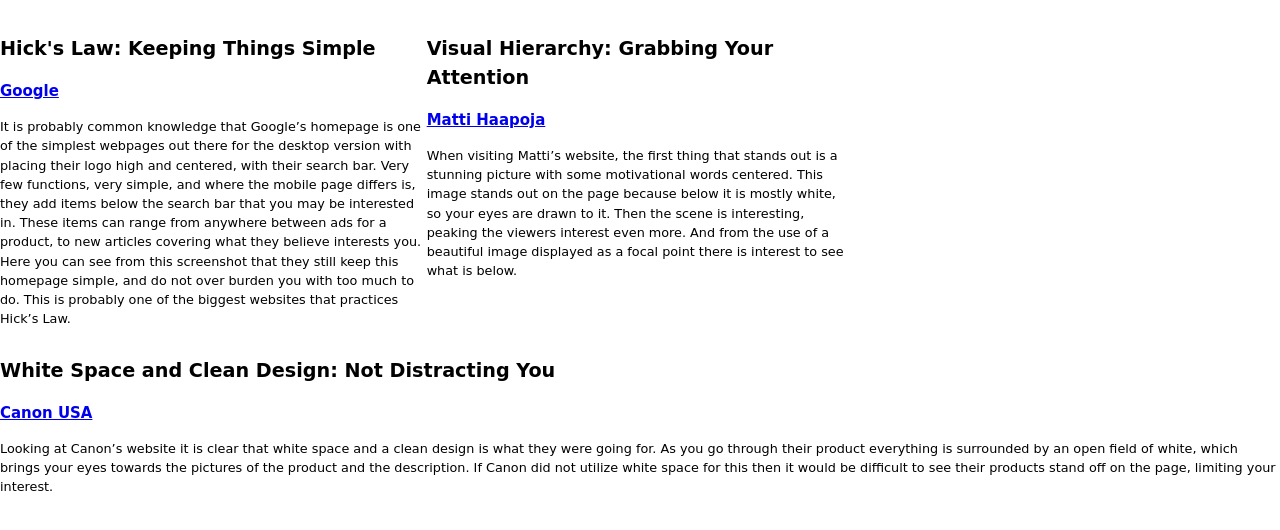
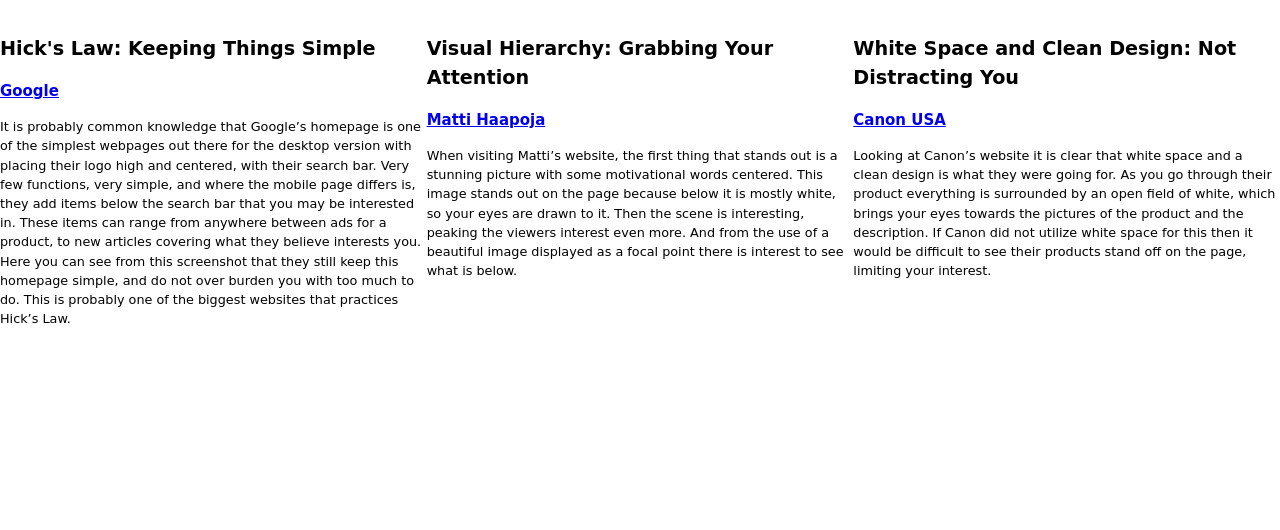
Before and after one commit to ramzharris/ramzharris.gethub.io, a plain HTML site: page Lesson02/design-principles.html in a window 1280 px wide. Shown: the part 146-676 px from the top of the page. Drawn offline with Linux system fonts and the light colour scheme.

Commit message:
span 1, my bad

```diff
--- a/Lesson02/css/L2small.css
+++ b/Lesson02/css/L2small.css
@@ -38,6 +38,6 @@
         grid-template-columns: 1fr 1fr 1fr;
     }
     section:nth-child(3) {
-        grid-column: span 3;
+        grid-column: span 1;
     }
 }
```
